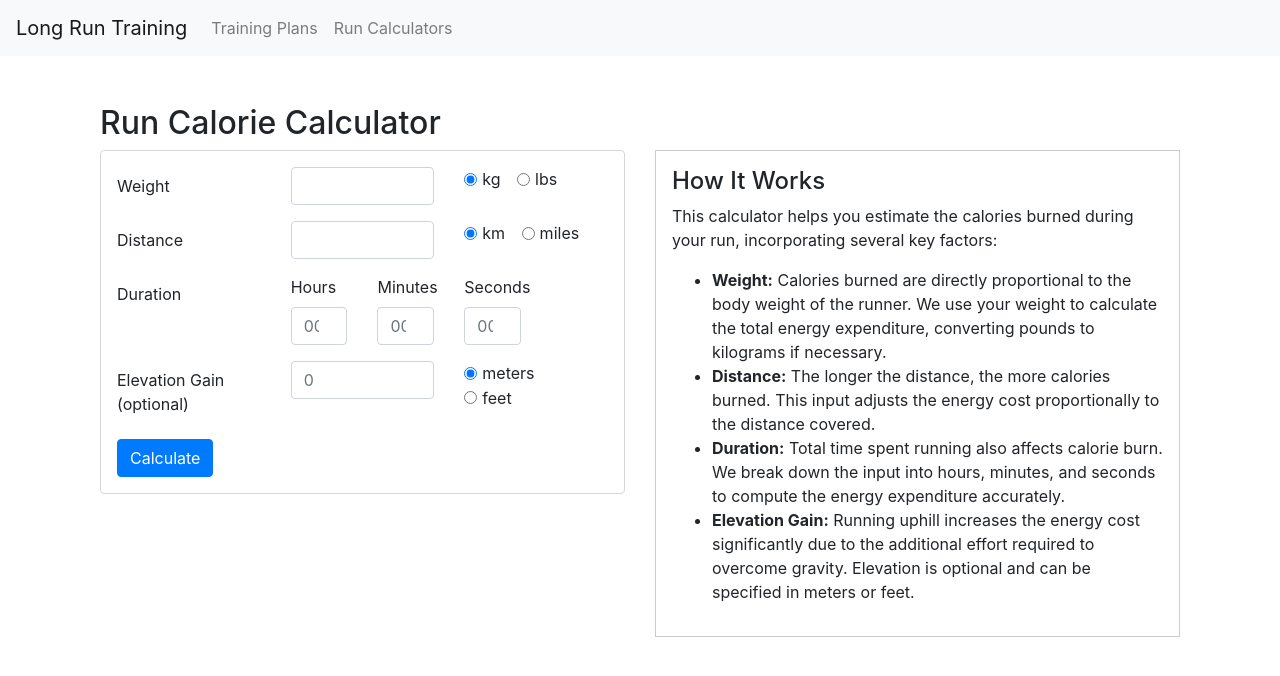
After one commit to jeffries17/lrt-app, a Django app: page /run-calorie-calculator/ in a window 1280 px wide. The commit adds this page. Shown: the top 676 px of the page. Run offline with Django 5.2, Linux system fonts and the light colour scheme; parts of the project's set-up code (start-up, migrations or seed data) failed here and were passed over; some libraries are stand-ins or nearby versions.

Commit message:
run calorie calculator

```diff
--- a/requirements.txt
+++ b/requirements.txt
@@ -1,9 +1,8 @@
 asgiref==3.8.1
 dj-database-url==2.1.0
-Django==5.0.4
+Django==5.0.6
 gunicorn==22.0.0
 packaging==24.0
-psycopg2-binary==2.9.9
-python-dotenv
+python-dotenv==1.0.1
 sqlparse==0.5.0
 typing_extensions==4.11.0
--- /dev/null
+++ b/static/js/runcaloriecalculator.js
@@ -0,0 +1,41 @@
+document.addEventListener('DOMContentLoaded', function () {
+  const calculateButton = document.getElementById('calculateButton');
+  if (calculateButton) {
+      calculateButton.addEventListener('click', calculateCalories);
+  } else {
+      console.error("Calculate button not found.");
+  }
+
+  function calculateCalories() {
+    console.log("Button clicked, starting calculation...");
+    const weight = parseFloat(document.getElementById('weight').value);
+    const weightUnit = document.querySelector('input[name="weightUnit"]:checked') ? document.querySelector('input[name="weightUnit"]:checked').value : 'kg';
+    const distance = parseFloat(document.getElementById('distance').value);
+    const distanceUnit = document.querySelector('input[name="distanceUnit"]:checked') ? document.querySelector('input[name="distanceUnit"]:checked').value : 'km';
+    const durationHours = parseInt(document.getElementById('durationHours').value) || 0;
+    const durationMinutes = parseInt(document.getElementById('durationMinutes').value) || 0;
+    const durationSeconds = parseInt(document.getElementById('durationSeconds').value) || 0;
+    const elevation = parseFloat(document.getElementById('elevation').value) || 0;
+    const elevationUnit = document.querySelector('input[name="elevationUnit"]:checked') ? document.querySelector('input[name="elevationUnit"]:checked').value : 'meters';
+
+    const weightInKg = weightUnit === 'lbs' ? weight * 0.453592 : weight;
+    const distanceInKm = distanceUnit === 'miles' ? distance * 1.60934 : distance;
+    const durationInHours = durationHours + (durationMinutes / 60) + (durationSeconds / 3600);
+    const elevationInMeters = elevationUnit === 'feet' ? elevation * 0.3048 : elevation;
+
+    let gradePercentage = 0;
+    if (distanceInKm > 0 && elevationInMeters > 0) {
+      gradePercentage = (elevationInMeters / (distanceInKm * 1000)) * 100;
+    }
+
+    const flatMet = 9.8;
+    const elevationAdjustment = gradePercentage * 0.1;
+    const totalMet = flatMet + elevationAdjustment;
+
+    const caloriesBurned = totalMet * weightInKg * durationInHours;
+
+    const resultElement = document.getElementById('result');
+    resultElement.style.display = 'block';
+    resultElement.textContent = `Estimated Calories Burned: ${caloriesBurned.toFixed(2)}`;
+  }
+});
--- /dev/null
+++ b/training/templates/calculators/run_calorie_calculator.html
@@ -0,0 +1,95 @@
+{% extends 'base.html' %}
+{% load static %}
+{% block content %}
+
+<div class="container mt-5">
+      <h2>Run Calorie Calculator</h2>
+      <div class="row">
+          <div class="col-md-6">
+              <form id="calorieForm" class="border border-2 rounded p-3" style="border-color: #d6d6d6 !important;">
+                  <div class="mb-3 row">
+                      <label for="weight" class="col-sm-4 col-form-label">Weight</label>
+                      <div class="col-sm-4">
+                          <input type="number" class="form-control" id="weight" required>
+                      </div>
+                      <div class="col-sm-4">
+                          <div class="form-check form-check-inline">
+                              <input class="form-check-input" type="radio" name="weightUnit" id="kg" value="kg" checked>
+                              <label class="form-check-label" for="kg">kg</label>
+                          </div>
+                          <div class="form-check form-check-inline">
+                              <input class="form-check-input" type="radio" name="weightUnit" id="lbs" value="lbs">
+                              <label class="form-check-label" for="lbs">lbs</label>
+                          </div>
+                      </div>
+                  </div>
+                  <div class="mb-3 row">
+                      <label for="distance" class="col-sm-4 col-form-label">Distance</label>
+                      <div class="col-sm-4">
+                          <input type="number" class="form-control" id="distance" required>
+                      </div>
+                      <div class="col-sm-4">
+                          <div class="form-check form-check-inline">
+                              <input class="form-check-input" type="radio" name="distanceUnit" id="km" value="km" checked>
+                              <label class="form-check-label" for="km">km</label>
+                          </div>
+                          <div class="form-check form-check-inline">
+                              <input class="form-check-input" type="radio" name="distanceUnit" id="miles" value="miles">
+                              <label class="form-check-label" for="miles">miles</label>
+                          </div>
+                      </div>
+                  </div>
+                  <div class="mb-3 row">
+                      <label class="col-sm-4 col-form-label">Duration</label>
+                      <div class="col-sm-2">
+                          <label for="durationHours" class="form-label">Hours</label>
+                          <input type="number" class="form-control" id="durationHours" placeholder="00" required>
+                      </div>
+                      <div class="col-sm-2">
+                          <label for="durationMinutes" class="form-label">Minutes</label>
+                          <input type="number" class="form-control" id="durationMinutes" placeholder="00" required>
+                      </div>
+                      <div class="col-sm-2">
+                          <label for="durationSeconds" class="form-label">Seconds</label>
+                          <input type="number" class="form-control" id="durationSeconds" placeholder="00" required>
+                      </div>
+                  </div>
+                  <div class="mb-3 row">
+                      <label for="elevation" class="col-sm-4 col-form-label">Elevation Gain (optional)</label>
+                      <div class="col-sm-4">
+                          <input type="number" class="form-control" id="elevation" placeholder="0">
+                      </div>
+                      <div class="col-sm-4">
+                          <div class="form-check form-check-inline">
+                              <input class="form-check-input" type="radio" name="elevationUnit" id="meters" value="meters" checked>
+                              <label class="form-check-label" for="meters">meters</label>
+                          </div>
+                          <div class="form-check form-check-inline">
+                              <input class="form-check-input" type="radio" name="elevationUnit" id="feet" value="feet">
+                              <label class="form-check-label" for="feet">feet</label>
+                          </div>
+                      </div>
+                  </div>
+                  <button type="button" class="btn btn-primary" id="calculateButton">Calculate</button>
+
+              </form>
+              <div id="result" class="alert alert-success mt-3" style="display:none;"></div>
+          </div>
+          <div class="col-md-6">
+              <div class="border border-1 rounded-3 p-3" style="border-color: #ccc !important;">
+                  <h4>How It Works</h4>
+                  <p>This calculator helps you estimate the calories burned during your run, incorporating several key factors:</p>
+                  <ul>
+                      <li><strong>Weight:</strong> Calories burned are directly proportional to the body weight of the runner. We use your weight to calculate the total energy expenditure, converting pounds to kilograms if necessary.</li>
+                      <li><strong>Distance:</strong> The longer the distance, the more calories burned. This input adjusts the energy cost proportionally to the distance covered.</li>
+                      <li><strong>Duration:</strong> Total time spent running also affects calorie burn. We break down the input into hours, minutes, and seconds to compute the energy expenditure accurately.</li>
+                      <li><strong>Elevation Gain:</strong> Running uphill increases the energy cost significantly due to the additional effort required to overcome gravity. Elevation is optional and can be specified in meters or feet.</li>
+                  </ul>
+              </div>
+          </div>
+      </div>
+  </div>
+
+<script src="{% static 'js/runcaloriecalculator.js' %}"></script>
+
+{% endblock %}
--- a/training/templates/home.html
+++ b/training/templates/home.html
@@ -36,6 +36,9 @@
                     <hr>
                     <p class="card-text">Estimate your training zones for more effective workouts.</p>
                     <a href="{% url 'training_zones' %}" class="btn btn-primary">Training Zones</a>
+                    <hr>
+                    <p class="card-text">Get your fueling strategy right by estimating how much you're burning.</p>
+                    <a href="{% url 'run_calorie_calculator' %}" class="btn btn-primary">Run Calorie Calculator</a>
                 </div>
             </div>
         </div>
--- a/training/urls.py
+++ b/training/urls.py
@@ -1,5 +1,5 @@
 from django.urls import path
-from .views import home, ultramarathon_pace_calculator, running_snack_calculator, race_improvement_calculator, training_paces_calculator, ready_for_race_day, beginner_half_marathon, training_zones
+from .views import home, ultramarathon_pace_calculator, running_snack_calculator, race_improvement_calculator, training_paces_calculator, ready_for_race_day, beginner_half_marathon, training_zones, run_calorie_calculator
 
 urlpatterns = [
     path('', home, name='home'),
@@ -10,4 +10,5 @@ urlpatterns = [
     path('ready-for-race-day/', ready_for_race_day, name='ready_for_race_day'),
     path('beginner-half-marathon/', beginner_half_marathon, name='beginner_half_marathon'),
     path('training-zones/', training_zones, name='training_zones'),
+    path('run-calorie-calculator/', run_calorie_calculator, name='run_calorie_calculator')
 ]
--- a/training/views.py
+++ b/training/views.py
@@ -21,5 +21,8 @@ def ready_for_race_day(request):
 def training_zones(request):
     return render(request, 'calculators/training_zones.html')
 
+def run_calorie_calculator(request):
+    return render(request, 'calculators/run_calorie_calculator.html')
+
 def beginner_half_marathon(request):
     return render(request, 'plans/beginner_half_marathon.html')
```
Also changed, not shown: 1 other file.
